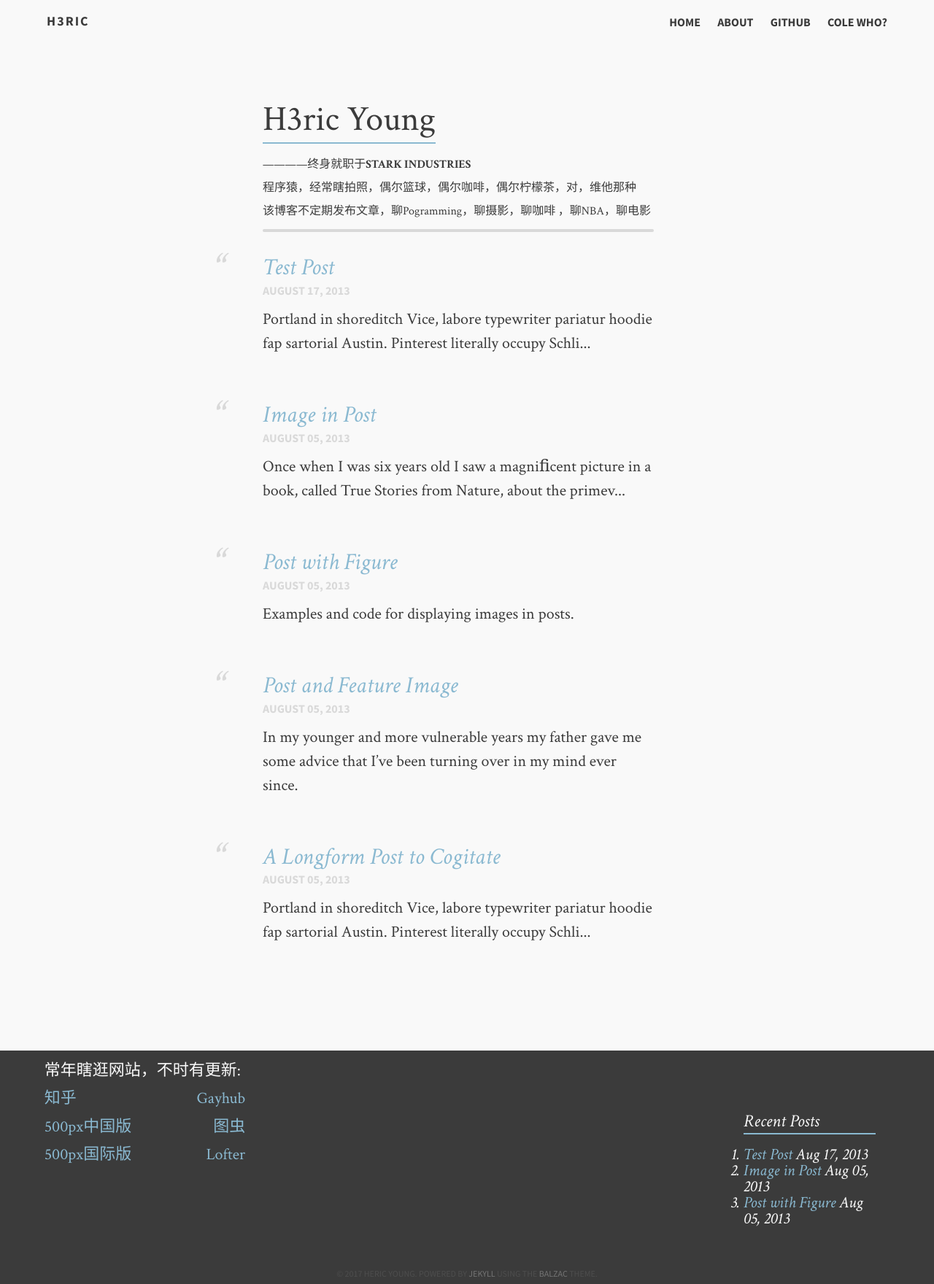
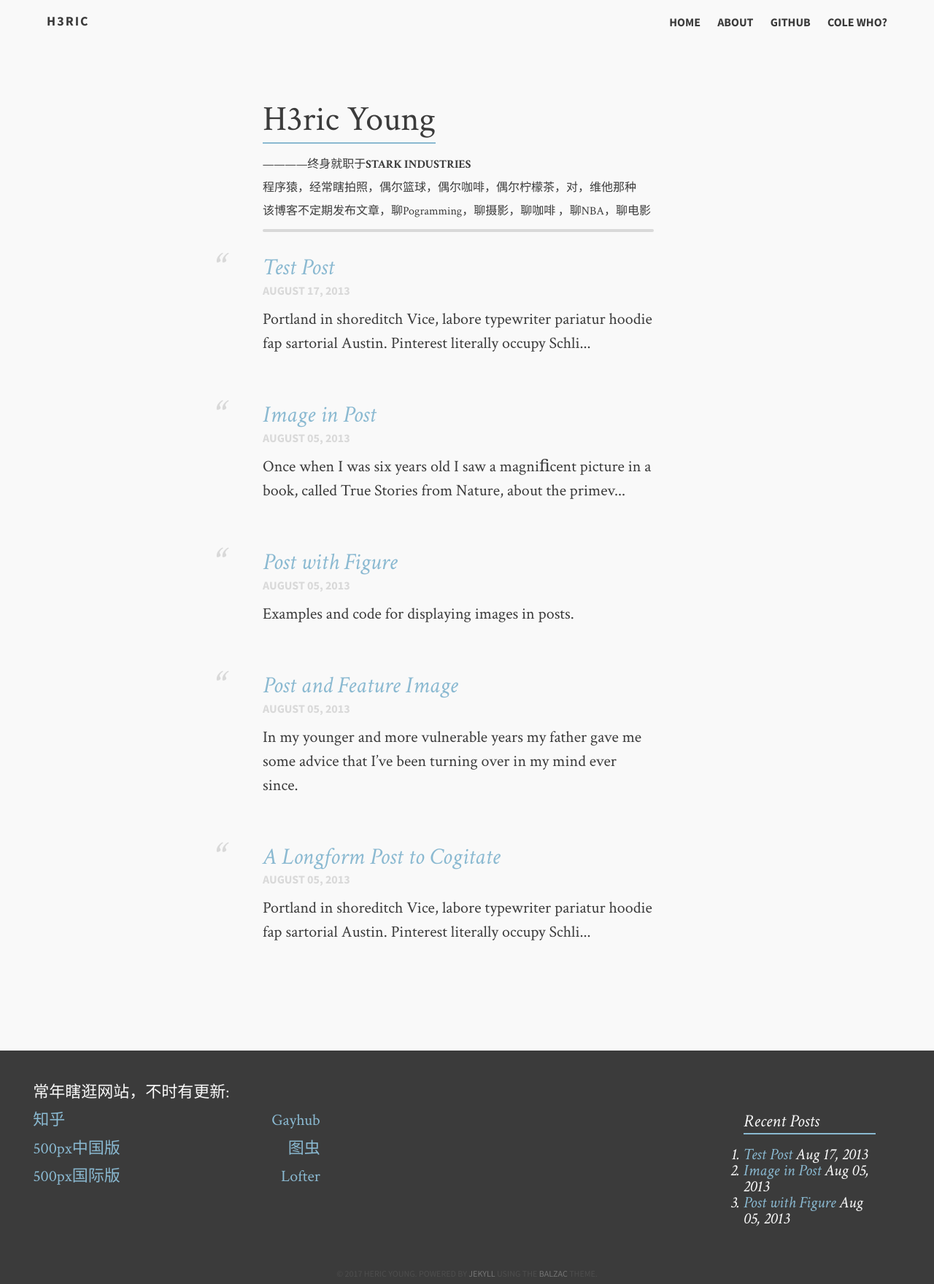
Before and after one commit to HericYoung/Blog, a Jekyll site: the page built from index.md, in a window 1280 px wide. Shown: the whole page at 73% size. Built offline with Jekyll 4.4.1, drawn with Linux system fonts in a browser that asks for light colours.

Commit message:
no message

```diff
--- a/_includes/footer.html
+++ b/_includes/footer.html
@@ -1,7 +1,7 @@
 <div class="push"></div>
   <footer>
     <aside class="wrap">
-      <div class="prev-posts" style="top:80px;width: 21%">
+      <div class="prev-posts" style="width: 30%">
         <ul>
             <li>常年瞎逛网站，不时有更新:</li>
             <li>
--- a/_sass/_styles.scss
+++ b/_sass/_styles.scss
@@ -652,8 +652,8 @@ footer {
         @include column(6,10);
         max-width: 600px;
         min-height: 250px;
-        margin-left: 5vw;
-        margin-top:2vm;
+        margin-left: 50px;
+        margin-top:30px;
         p {
             padding-top: $lh*2;
         }
```
